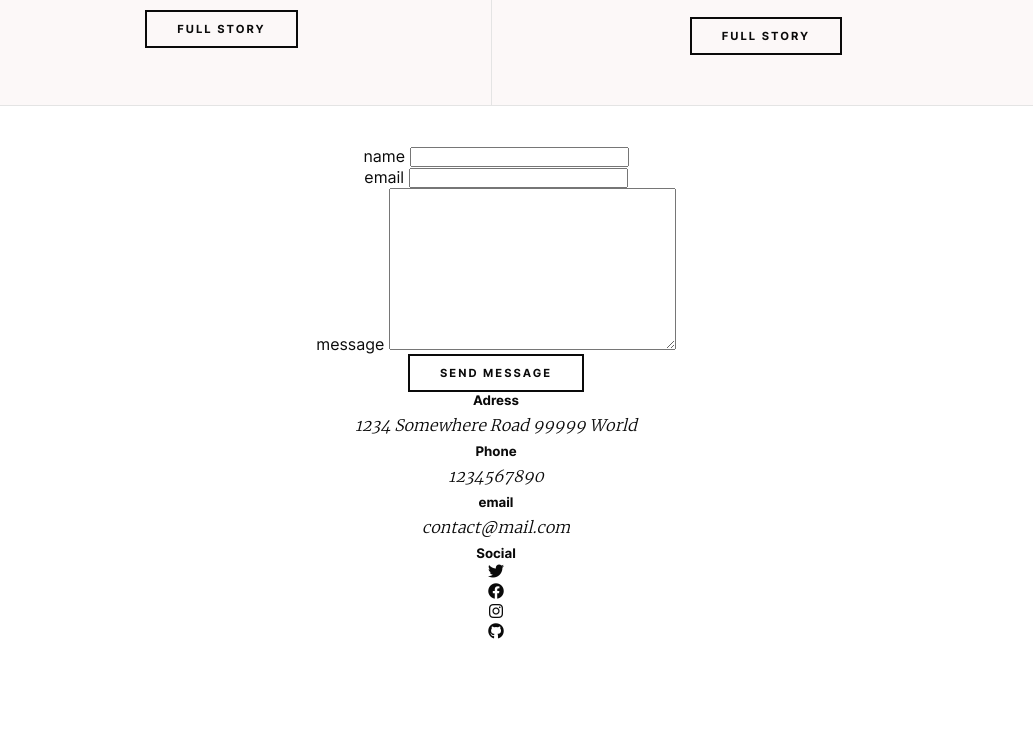
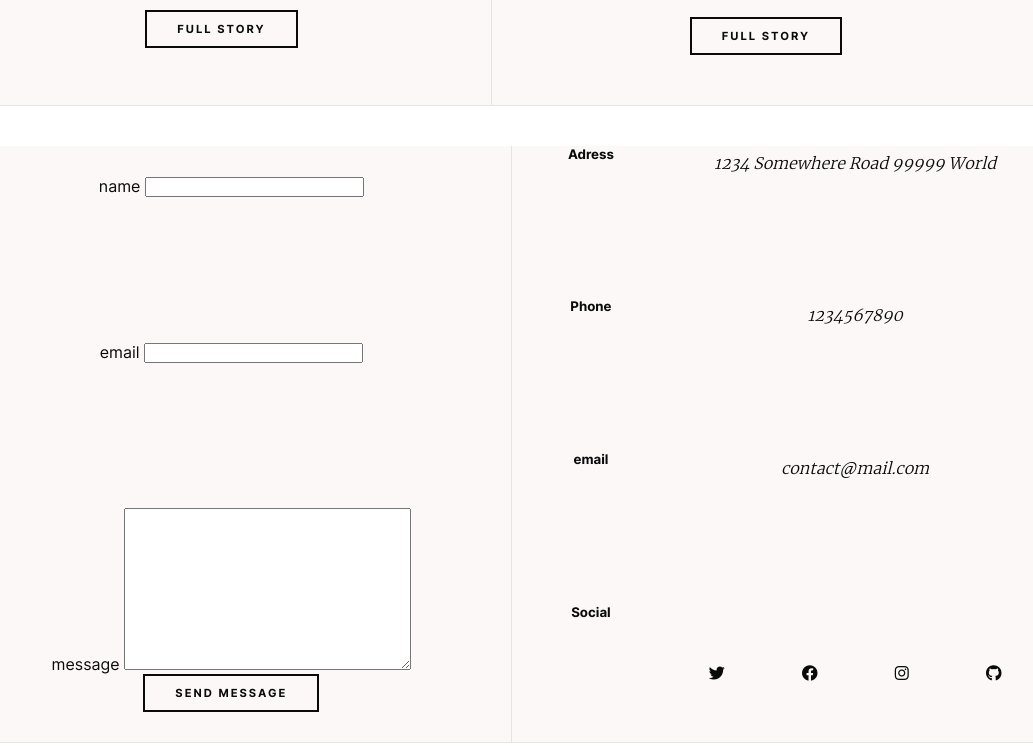
Before and after one commit to Bubs38/La-Montagne, a plain HTML site: page index.html in a window 1280 px wide. Shown: the part 2775-3526 px from the top of the page, without its empty margins (144-1177 px from the left). Before the commit the page ends 3416 px from the top, so only its background shows below. Drawn offline with Linux system fonts and the light colour scheme.

Commit message:
Version 8

```diff
--- a/Assets/styles/index.scss
+++ b/Assets/styles/index.scss
@@ -2,3 +2,4 @@
 @import "./layout/header";
 @import "./layout/section1";
 @import "./layout/section2";
+@import "./layout/footer";
--- /dev/null
+++ b/Assets/styles/layout/_footer.scss
@@ -0,0 +1,44 @@
+footer {
+  background: $color1;
+  width: 85%;
+  margin: 0 auto 80px;
+  border-bottom: 1px solid $color2;
+  display: flex;
+  .footer-leftPart {
+    width: 100%;
+    border-right: 1px solid $color2;
+    padding: 30px;
+    form {
+      display: grid;
+      grid-template-columns: 1fr;
+      grid-template-rows: 1fr 1fr 1fr;
+      grid-template-areas:
+      "formName"
+      "formEmail"
+      "formTA";
+    }
+    .formName {
+      grid-area: formName;
+    }
+    .formEmail {
+      grid-area: formEmail;
+    }
+    .formTA {
+      grid-area: formTA;
+    }
+  }
+  .footer-rightPart {
+    width: 100%;
+    display: grid;
+    grid-template-row: 25% 25% 25% 25%;
+    div {
+      display: grid;
+      grid-template-columns: 30% 70%;
+    }
+    ul {
+      display: flex;
+      align-items: center;
+      justify-content: space-around;
+    }
+  }
+}
--- a/index.html
+++ b/index.html
@@ -64,6 +64,7 @@
   </section>
   <footer>
     <div class="footer-leftPart">
+      <div class="form-container">
         <form action="#">
           <div class="formName">
             <label for="name">name</label>
@@ -76,6 +77,7 @@
           <div class="formTA">
             <label for="message">message</label>
             <textarea name="message" id="message" cols="30" rows="10"></textarea>
+          </div>
       </div>
       </form>
       <button>send message</button>
```
Also changed, not shown: Assets/styles/index.css, 1 other file. Lines whose indentation alone changed are shown as unchanged.
